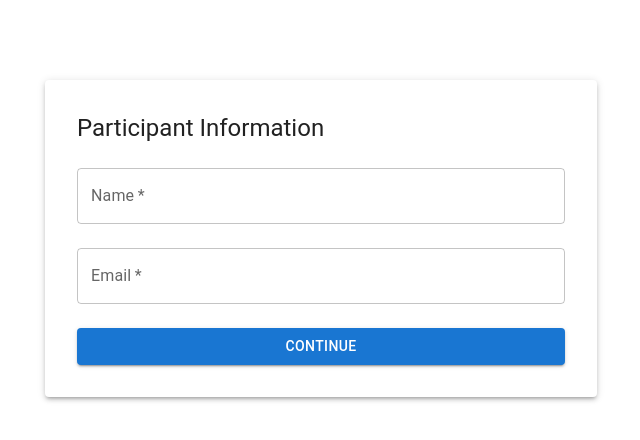
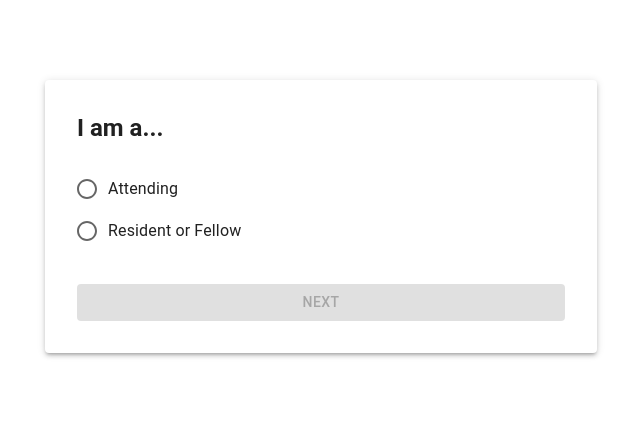
Before and after one commit to CLocs/vidstamp, a React (Vite) app: page /survey in a window 1280 px wide. Shown: the top 440 px of the page, without its empty margins (319-959 px from the left). Built offline with nearby package versions, Linux system fonts and the light colour scheme.

Commit message:
added formfill for attending/resident and removed the participant info page

```diff
--- a/src/pages/Survey.jsx
+++ b/src/pages/Survey.jsx
@@ -1,65 +1,105 @@
 import { useState } from "react";
 import {
   Container,
-  Box,
-  TextField,
   Button,
   Typography,
   Paper,
+  FormControl,
+  FormControlLabel,
+  Radio,
+  RadioGroup,
+  Select,
+  MenuItem,
+  InputLabel,
 } from "@mui/material";
 import { useNavigate } from "react-router-dom";
 
+const ROLE_ATTENDING = "attending";
+const ROLE_RESIDENT_FELLOW = "resident_fellow";
+const PGY_OPTIONS = [1, 2, 3, 4, 5, 6, 7];
+
 export default function Survey() {
-  const [form, setForm] = useState({ name: "", email: "" });
+  const [role, setRole] = useState("");
+  const [pgy, setPgy] = useState("");
   const navigate = useNavigate();
 
-  const handleChange = (e) => {
-    const { name, value } = e.target;
-    setForm((prev) => ({ ...prev, [name]: value }));
+  const canProceed = () => {
+    if (role !== ROLE_ATTENDING && role !== ROLE_RESIDENT_FELLOW) return false;
+    if (role === ROLE_RESIDENT_FELLOW) {
+      const pgyNum = parseInt(pgy, 10);
+      return Number.isInteger(pgyNum) && pgyNum >= 1 && pgyNum <= 7;
+    }
+    return true;
   };
 
-  const handleSubmit = (e) => {
-    e.preventDefault();
-    sessionStorage.setItem("participant", JSON.stringify(form));
+  const handleNext = () => {
+    if (!canProceed()) return;
+    const participant = {
+      role,
+      ...(role === ROLE_RESIDENT_FELLOW && { pgy: pgy ? parseInt(pgy, 10) : null }),
+    };
+    sessionStorage.setItem("participant", JSON.stringify(participant));
     navigate("/video");
   };
 
   return (
     <Container maxWidth="sm" sx={{ mt: 10 }}>
       <Paper elevation={3} sx={{ p: 4 }}>
-        <Typography variant="h5" gutterBottom>
-          Participant Information
+        <Typography variant="h5" gutterBottom sx={{ fontWeight: 600 }}>
+          I am a...
         </Typography>
-        <Box component="form" onSubmit={handleSubmit}>
-          <TextField
-            label="Name"
-            name="name"
-            value={form.name}
-            onChange={handleChange}
-            fullWidth
-            required
-            margin="normal"
+        <FormControl component="fieldset" sx={{ mt: 2, width: "100%" }}>
+          <RadioGroup
+            value={role}
+            onChange={(e) => {
+              setRole(e.target.value);
+              if (e.target.value === ROLE_ATTENDING) setPgy("");
+            }}
+          >
+            <FormControlLabel
+              value={ROLE_ATTENDING}
+              control={<Radio />}
+              label="Attending"
             />
-          <TextField
-            label="Email"
-            name="email"
-            type="email"
-            value={form.email}
-            onChange={handleChange}
-            fullWidth
-            required
-            margin="normal"
+            <FormControlLabel
+              value={ROLE_RESIDENT_FELLOW}
+              control={<Radio />}
+              label="Resident or Fellow"
             />
+          </RadioGroup>
+        </FormControl>
+
+        {role === ROLE_RESIDENT_FELLOW && (
+          <FormControl fullWidth sx={{ mt: 3 }}>
+            <InputLabel id="pgy-label">I am PGY...</InputLabel>
+            <Select
+              labelId="pgy-label"
+              label="I am PGY..."
+              value={pgy}
+              onChange={(e) => setPgy(e.target.value)}
+            >
+              <MenuItem value="">
+                <em>Select PGY</em>
+              </MenuItem>
+              {PGY_OPTIONS.map((n) => (
+                <MenuItem key={n} value={String(n)}>
+                  {n}
+                </MenuItem>
+              ))}
+            </Select>
+          </FormControl>
+        )}
+
         <Button
-            type="submit"
           variant="contained"
           color="primary"
           fullWidth
-            sx={{ mt: 2 }}
+          sx={{ mt: 4 }}
+          onClick={handleNext}
+          disabled={!canProceed()}
         >
-            Continue
+          Next
         </Button>
-        </Box>
       </Paper>
     </Container>
   );
```
Lines whose indentation alone changed are shown as unchanged.
